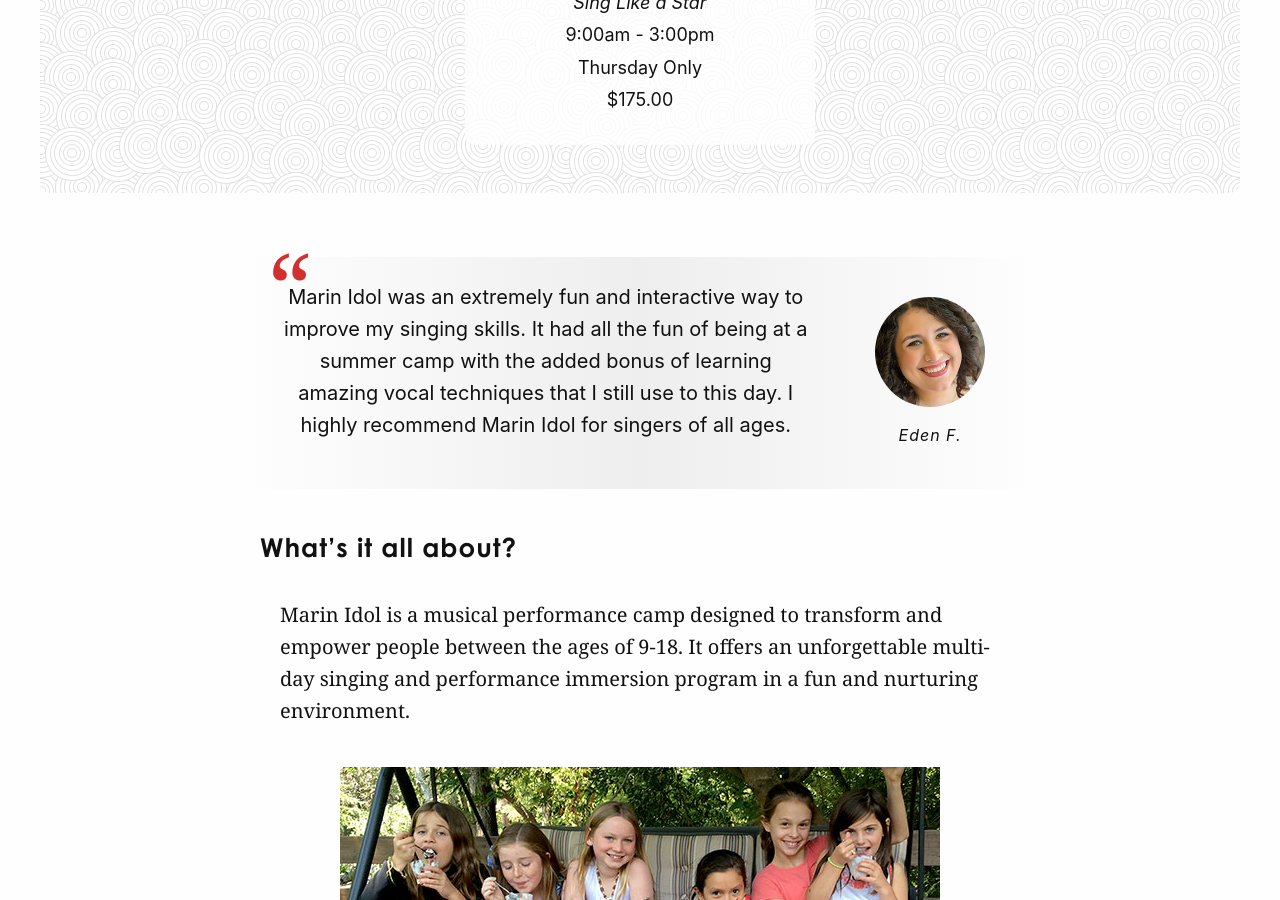
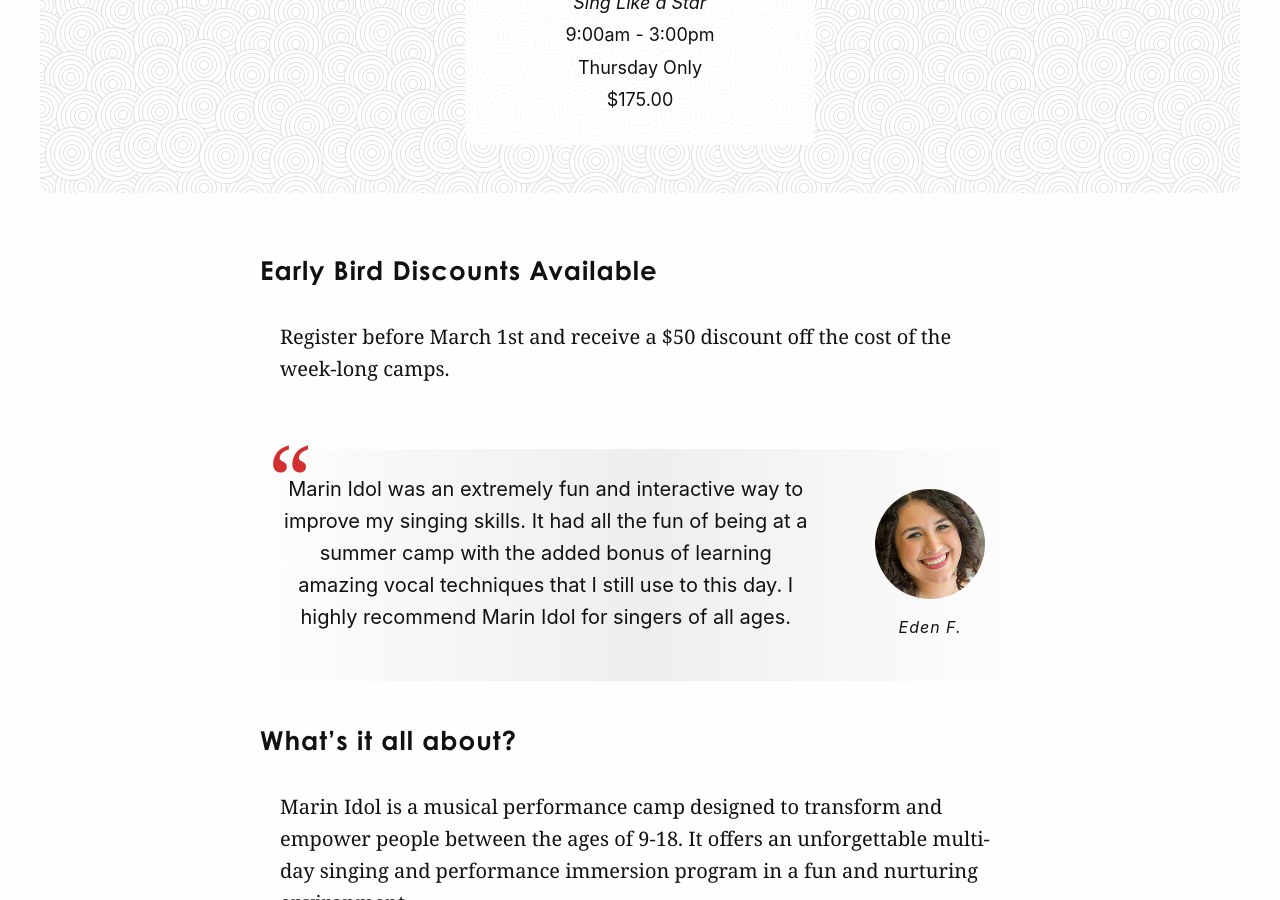
Before and after one commit to cchaiken/ccms, a Jekyll site: the page built from marin-idol-performance-camps.md, in a window 1280 px wide and 900 px high, scrolled down 1974 px. Built offline with Jekyll 4.4.1, drawn with Linux system fonts in a browser that asks for light colours; some web fonts are replaced.

Commit message:
Updated Marin Idol Performance Camps

```diff
--- a/marin-idol-performance-camps.md
+++ b/marin-idol-performance-camps.md
@@ -96,6 +96,10 @@
 
 {% include idol-camps.html %}
 
+## Early Bird Discounts Available
+
+Register before March 1st and receive a $50 discount off the cost of the week-long camps.
+
 {% assign testimonial = page.testimonials[0] %}
 {% include testimonial-card.html testimonial=testimonial %}
 
```
